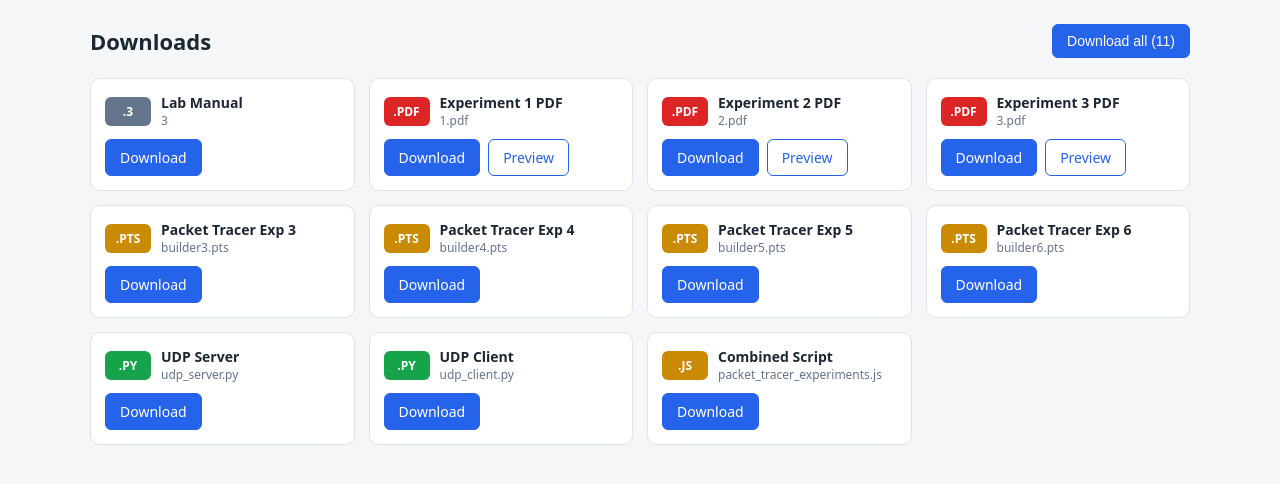
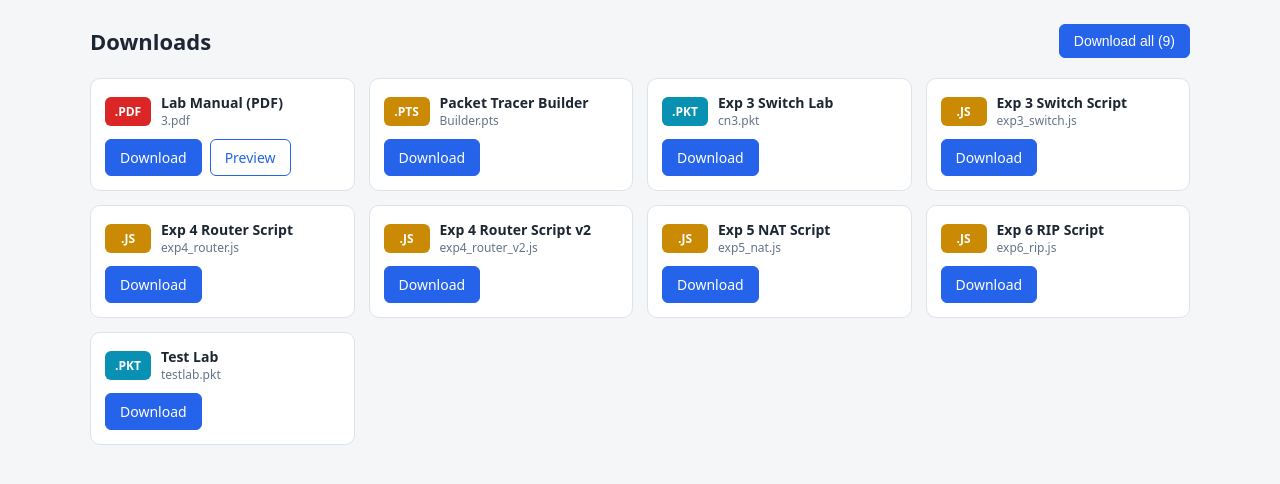
Before and after one commit to delighttagwi/dsa08, a plain HTML site: page index.html in a window 1280 px wide. Drawn offline with Linux system fonts and the light colour scheme.

Commit message:
Update download button text and file list

```diff
--- a/index.html
+++ b/index.html
@@ -16,7 +16,7 @@
   .card { background: #fff; border: 1px solid #dde3ea; border-radius: 10px; padding: 14px; display: flex; flex-direction: column; gap: 10px; }
   .top { display: flex; align-items: center; gap: 10px; }
   .badge { min-width: 46px; text-align: center; padding: 6px 0; border-radius: 6px; font-size: 12px; font-weight: 700; color: #fff; background: #64748b; }
-  .badge.pdf { background: #dc2626; } .badge.js, .badge.pts { background: #ca8a04; }
+  .badge.pdf { background: #dc2626; } .badge.js, .badge.pts { background: #ca8a04; } .badge.pkt { background: #0891b2; }
   .badge.py, .badge.java { background: #16a34a; } .badge.docx { background: #2563eb; }
   .badge.xlsx { background: #15803d; } .badge.zip { background: #7c3aed; }
   .name { font-size: 14px; font-weight: 600; word-break: break-all; }
@@ -31,7 +31,7 @@
 <div class="wrap">
   <header>
     <h1>Downloads</h1>
-    <button class="btn" id="all">Download all (11)</button>
+    <button class="btn" id="all">Download all</button>
   </header>
 
   <div class="grid" id="grid"></div>
@@ -44,21 +44,19 @@
 
 <script>
 /* ====== EDIT THIS LIST ======
-   Put your 11 files in the same folder as this index.html (the root folder),
+   Put your files in the same folder as this index.html (the root folder),
    then set each src to the file name or path, e.g. "3.pdf" or "files/code.py".
    Any file type works. Add a title if you want a friendlier name. */
 const FILES = [
-  { title: "Lab Manual",          src: "3" },
-  { title: "Experiment 1 PDF",    src: "1.pdf" },
-  { title: "Experiment 2 PDF",    src: "2.pdf" },
-  { title: "Experiment 3 PDF",    src: "3.pdf" },
-  { title: "Packet Tracer Exp 3", src: "builder3.pts" },
-  { title: "Packet Tracer Exp 4", src: "builder4.pts" },
-  { title: "Packet Tracer Exp 5", src: "builder5.pts" },
-  { title: "Packet Tracer Exp 6", src: "builder6.pts" },
-  { title: "UDP Server",          src: "udp_server.py" },
-  { title: "UDP Client",          src: "udp_client.py" },
-  { title: "Combined Script",     src: "packet_tracer_experiments.js" }
+  { title: "Lab Manual (PDF)",        src: "3.pdf" },
+  { title: "Packet Tracer Builder",   src: "Builder.pts" },
+  { title: "Exp 3 Switch Lab",        src: "cn3.pkt" },
+  { title: "Exp 3 Switch Script",     src: "exp3_switch.js" },
+  { title: "Exp 4 Router Script",     src: "exp4_router.js" },
+  { title: "Exp 4 Router Script v2",  src: "exp4_router_v2.js" },
+  { title: "Exp 5 NAT Script",        src: "exp5_nat.js" },
+  { title: "Exp 6 RIP Script",        src: "exp6_rip.js" },
+  { title: "Test Lab",                src: "testlab.pkt" }
 ];
 
 const grid = document.getElementById("grid");
@@ -107,6 +105,7 @@ document.getElementById("pclose").onclick = e => {
 };
 
 // Download all: clicks each link with a short delay (browser may ask to allow multiple downloads)
+document.getElementById("all").textContent = "Download all (" + FILES.length + ")";
 document.getElementById("all").onclick = () => {
   document.querySelectorAll("a.dl").forEach((a, i) => setTimeout(() => a.click(), i * 600));
 };
```
